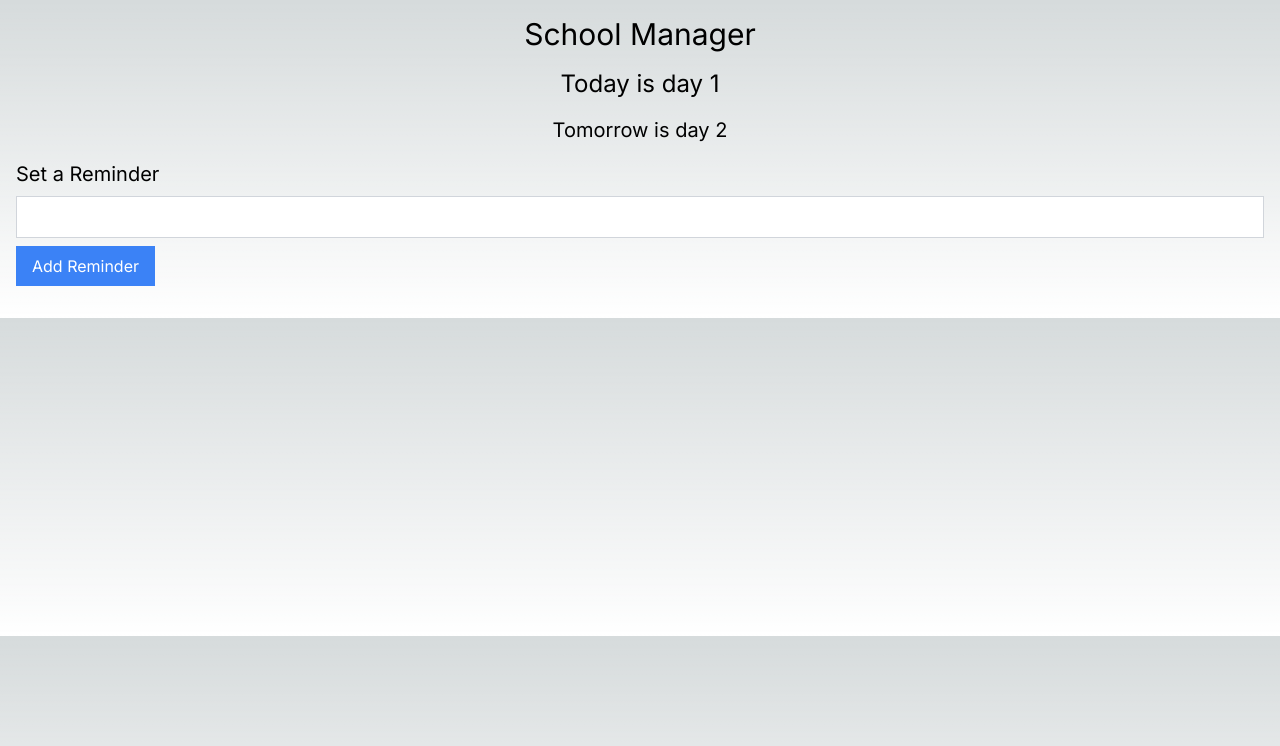
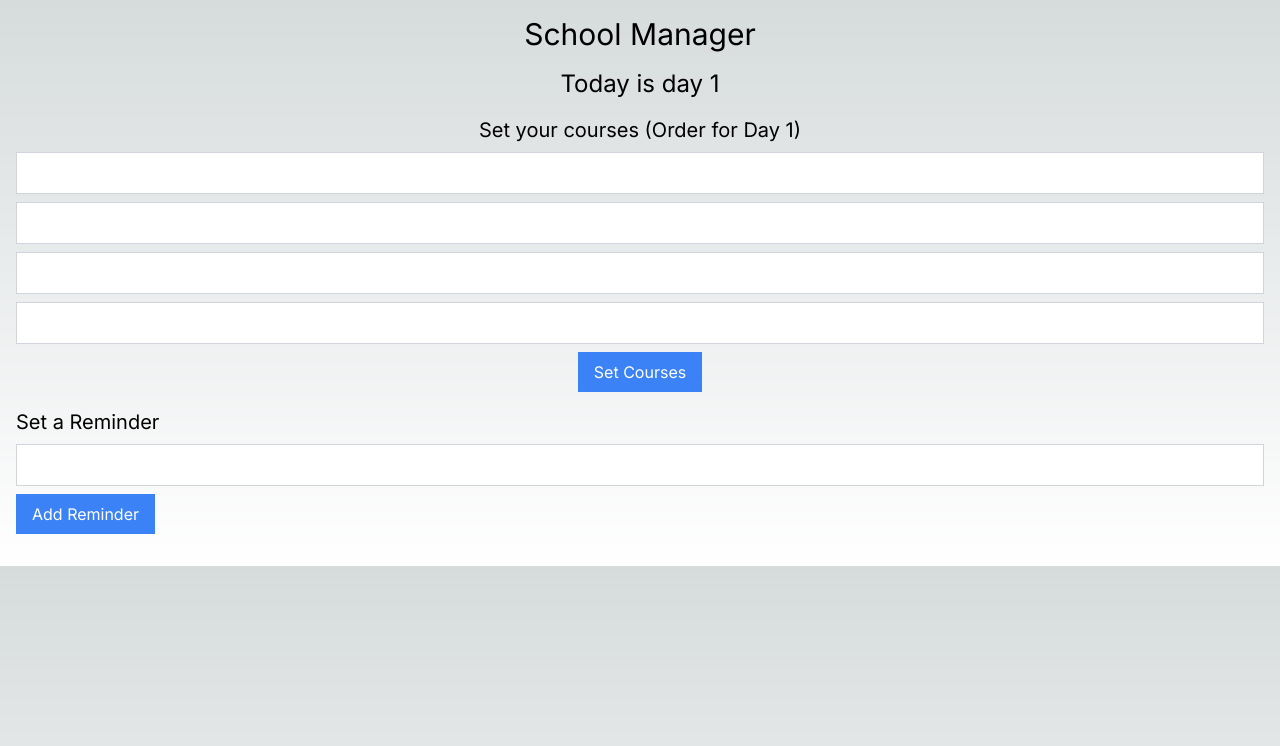
Before and after one commit to JoshuaChou10/scholar, a Next.js app: page / in a window 1280 px wide. Shown: the top 746 px of the page. Built offline with nearby package versions, Linux system fonts and the light colour scheme.

Commit message:
Added course setter

```diff
--- a/app/layout.tsx
+++ b/app/layout.tsx
@@ -5,8 +5,8 @@ import "./globals.css";
 const inter = Inter({ subsets: ["latin"] });
 
 export const metadata: Metadata = {
-  title: "Create Next App",
-  description: "Generated by create next app",
+  title: "Day Manager-John Fraser",
+  description: "See what day it is, what courses you have , and set reminders. ",
 };
 
 export default function RootLayout({
--- a/app/page.tsx
+++ b/app/page.tsx
@@ -6,6 +6,8 @@ export default function Home() {
   const [currentDay, setCurrentDay] = useState<number>(0)
   const [reminders, setReminders] = useState<string[]>([])
   const [reminderText, setReminderText] = useState<string>('')
+  const [courses, setCourses] = useState<string[]>([])
+  const [courseInputs, setCourseInputs] = useState<string[]>(['', '', '', ''])
 
   useEffect(() => {
     const today = new Date()
@@ -13,6 +15,11 @@ export default function Home() {
 
     const savedReminders = JSON.parse(localStorage.getItem('reminders') || '[]')
     setReminders(savedReminders)
+
+    const savedCourses = JSON.parse(localStorage.getItem('courses') || '[]')
+    if (savedCourses.length > 0) {
+      setCourses(savedCourses)
+    }
   }, [])
 
   const addReminder = () => {
@@ -22,11 +29,33 @@ export default function Home() {
     setReminderText('')
   }
 
-
   const deleteReminder = (index: number) => {
     const newReminders = reminders.filter((_, i) => i !== index)
     setReminders(newReminders)
     localStorage.setItem('reminders', JSON.stringify(newReminders))
+  }
+
+  const handleCourseInputChange = (index: number, value: string) => {
+    const newCourseInputs = [...courseInputs]
+    newCourseInputs[index] = value
+    setCourseInputs(newCourseInputs)
+  }
+
+  const setCoursesHandler = () => {
+    setCourses(courseInputs)
+    localStorage.setItem('courses', JSON.stringify(courseInputs))
+  }
+
+  const resetCourses = () => {
+    setCourses([])
+    localStorage.removeItem('courses')
+  }
+
+  const getOrderedCourses = () => {
+    if (currentDay === 2 && courses.length === 4) {
+      return [courses[1], courses[0], courses[3], courses[2]]
+    }
+    return courses
   }
 
   return (
@@ -38,7 +67,43 @@ export default function Home() {
         <h1 className="text-3xl text-center mb-4">School Manager</h1>
         <div className="text-center">
           <h2 className="text-2xl mb-4">Today is day {currentDay}</h2>
-          <h3 className="text-xl mb-4">Tomorrow is day {(currentDay === 1) ? 2 : 1}</h3>
+          {courses.length ? (
+            <div>
+              <ul className="list-none p-0">
+                {getOrderedCourses().map((course, index) => (
+                  <li key={index} className="bg-gray-100 p-2 mb-2 border border-gray-300 text-black">
+                    {course}
+                  </li>
+                ))}
+              </ul>
+              <button
+                className="bg-red-500 text-white py-2 px-4 mb-4"
+                onClick={resetCourses}
+              >
+                Reset Courses
+              </button>
+              <h3 className="text-xl mb-4">Tomorrow is day {(currentDay === 1) ? 2 : 1}</h3>
+            </div>
+          ) : (
+            <div>
+              <h2 className="text-xl mb-2">Set your courses (Order for Day 1)</h2>
+              {courseInputs.map((course, index) => (
+                <input
+                  key={index}
+                  type="text"
+                  className="w-full p-2 border border-gray-300 mb-2 text-black"
+                  value={course}
+                  onChange={(e) => handleCourseInputChange(index, e.target.value)}
+                />
+              ))}
+              <button
+                className="bg-blue-500 text-white py-2 px-4 mb-4"
+                onClick={setCoursesHandler}
+              >
+                Set Courses
+              </button>
+            </div>
+          )}
         </div>
         <div>
           <h2 className="text-xl mb-2">Set a Reminder</h2>
```
